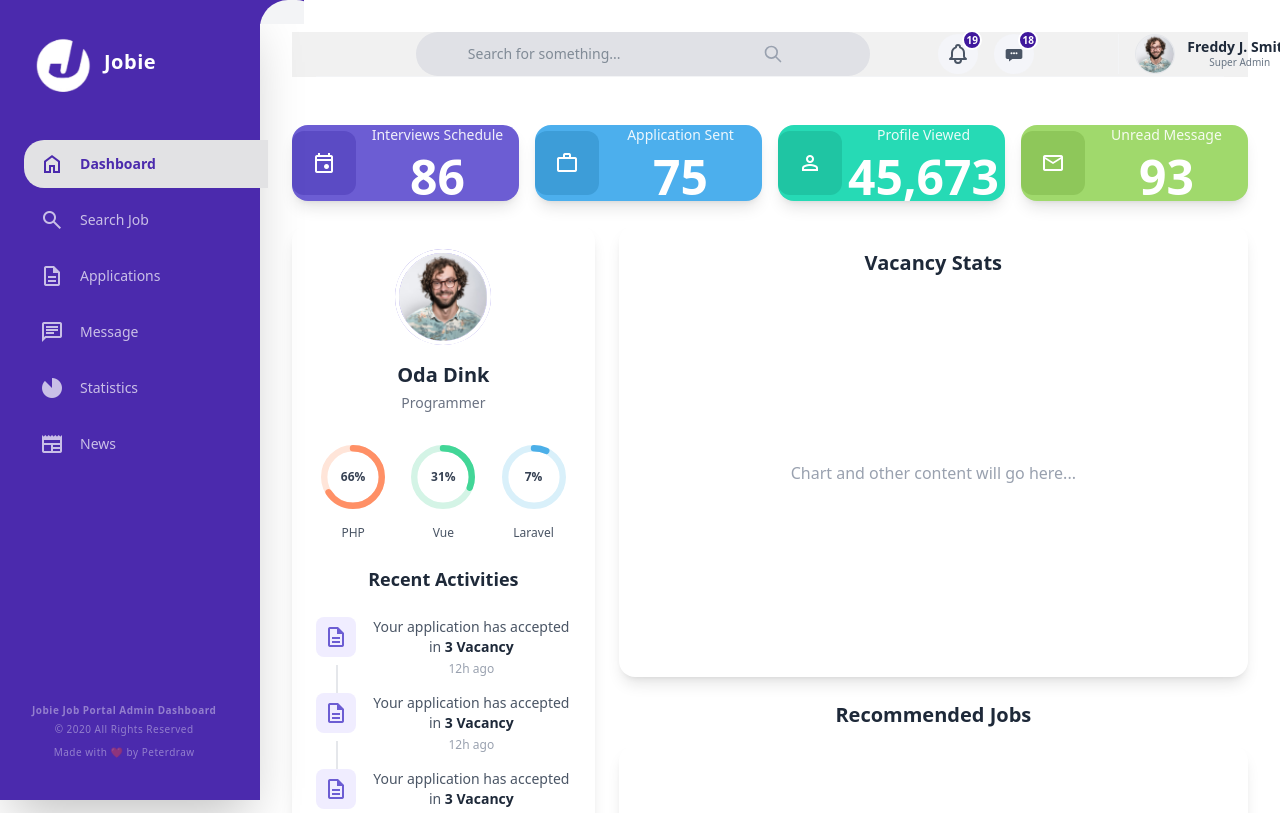
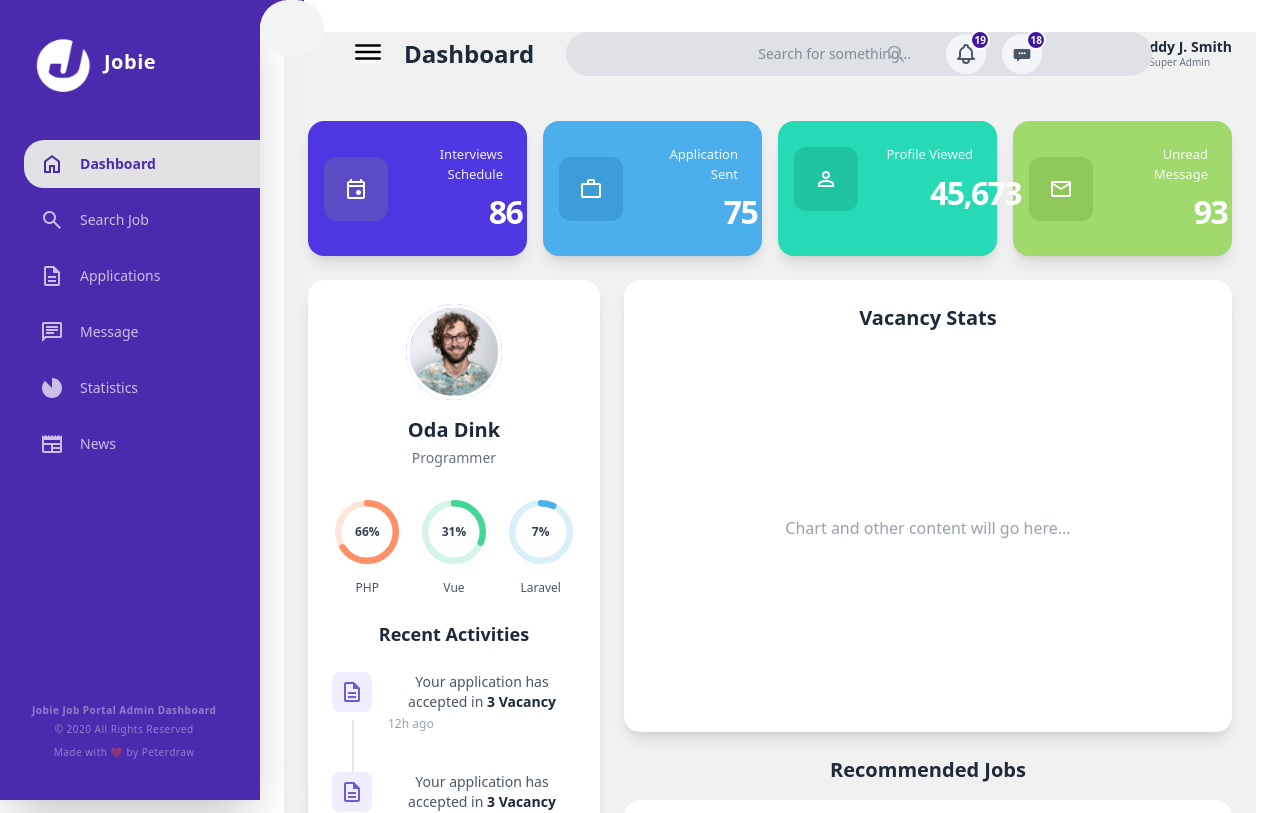
Before and after one commit to Tekfred/Jobie-Dashboard, a Vue app: page / in a window 1280 px wide. Shown: the top 813 px of the page. Built offline with nearby package versions, Linux system fonts and the light colour scheme.

Commit message:
modified features

```diff
--- a/index.html
+++ b/index.html
@@ -7,6 +7,7 @@
     <link rel="stylesheet" href="/src/style.css">
     <link href="dist/hamburgers.css" rel="stylesheet">
     <link rel="stylesheet" href="https://fonts.googleapis.com/css2?family=Material+Symbols+Outlined:opsz,wght,FILL,GRAD@20..48,100..700,0..1,-50..200" />
+    <link href="https://fonts.googleapis.com/css2?family=Poppins:wght@400;500;600;700&display=swap" rel="stylesheet">
     <title>jobiedashboard</title>
   </head>
   <body>
--- a/src/Features/dashboard/Components/RecentActivityList.vue
+++ b/src/Features/dashboard/Components/RecentActivityList.vue
@@ -1,10 +1,7 @@
 <script setup>
 import { ref } from 'vue';
 
-/**
- * RecentActivityList Component
- * Shows a feed of recent user activities
- */
+
 
 const activities = ref([
   {
@@ -45,6 +42,8 @@ const activities = ref([
   }
 ]);
 
+
+
 /**
  * Show "See More" indicator on last item
  */
@@ -57,7 +56,7 @@ const showLoadMore = ref(true);
     <h3 class="text-lg font-bold text-gray-800 mb-6">Recent Activities</h3>
 
     <!-- Activities List -->
-    <div class="space-y-4">
+    <div class="space-y-10">
       <div
         v-for="(activity, index) in activities"
         :key="activity.id"
@@ -77,12 +76,12 @@ const showLoadMore = ref(true);
         </div>
 
         <!-- Activity Content -->
-        <div class="flex-1">
+        <div class="flex-2 ">
           <p class="text-sm text-gray-600">
             {{ activity.message }}
             <span class="font-semibold text-gray-800">{{ activity.highlight }}</span>
           </p>
-          <p class="text-xs text-gray-400 mt-1">{{ activity.time }}</p>
+          <p class="text-xs text-gray-400 mt-1 text-start">{{ activity.time }}</p>
         </div>
 
         <!-- Vertical line connecting items (except last item) -->
@@ -95,13 +94,13 @@ const showLoadMore = ref(true);
       <!-- "See More" Button -->
       <div
         v-if="showLoadMore"
-        class="flex justify-center pt-4"
+        class="flex justify-center transform translate-y-12"
       >
         <button
-          class="flex items-center justify-center w-10 h-10 rounded-full bg-gray-100 hover:bg-gray-200 transition-colors group"
+          class="flex items-center justify-center w-15 h-15 rounded-full shadow-2xl bg-gray-100 hover:bg-gray-200 transition-colors"
           @click="() => {}"
         >
-          <span class="material-symbols-outlined text-gray-600 group-hover:text-gray-800">
+          <span class="material-symbols-outlined text-white-600 group-hover:text-gray-800 ">
             expand_more
           </span>
         </button>
--- a/src/Features/dashboard/Components/StatCard.vue
+++ b/src/Features/dashboard/Components/StatCard.vue
@@ -27,28 +27,28 @@ defineProps({
 
 <template>
   <div
-    class="rounded-2xl shadow-lg text-white transition-transform duration-300 hover:scale-105 hover:shadow-xl cursor-pointer"
+    class="rounded-2xl shadow-lg text-white transition-transform duration-300 hover:scale-105 hover:shadow-xl cursor-pointer mt-5"
     :class="bgColor"
   >
     <div class="flex items-center justify-between">
       <!-- Right side: Icon container -->
       <div
-        class="w-16 h-16 rounded-xl flex items-center justify-center"
+        class="w-16 h-16 rounded-xl flex items-center justify-center ml-4"
         :class="iconBg"
       >
-        <span class="material-symbols-outlined text-4xl text-white">
+        <span class="material-symbols-outlined text-4xl text-white ">
           {{ icon }}
         </span>
       </div>
       <!-- Left side: Text content -->
-      <div class="flex-1">
+      <div class="flex-1 ">
         <!-- Title text - smaller and slightly transparent -->
-        <p class="text-sm font-medium opacity-90 mb-2">
+        <p class="text-[13px] font-medium opacity-90 m-6 text-end">
           {{ title }}
         </p>
 
         <!-- Big number - the main stat -->
-        <h2 class="text-5xl font-bold">
+        <h2 class="text-[32px] font-bold transform translate-x-12 -translate-y-5 tracking-tighter    ">
           {{ value }}
         </h2>
       </div>
--- a/src/Features/dashboard/Dashboardview.vue
+++ b/src/Features/dashboard/Dashboardview.vue
@@ -1,7 +1,6 @@
 <script setup>
 import StatCard from "@/Features/dashboard/Components/StatCard.vue";
 import ProfileCard from "@/Features/dashboard/Components/ProfileCard.vue";
-import RecentActivityList from "@/Features/dashboard/Components/RecentActivityList.vue";
 import { ref } from "vue";
 
 // Import profile image
@@ -13,7 +12,7 @@ const stats = ref([
     title: "Interviews Schedule",
     value: "86",
     icon: "event",
-    bgColor: "bg-[#6C5DD3]",
+    bgColor: "bg-[#4e36e2]",
     iconBg: "bg-[#5B4BC4]",
   },
   {
@@ -77,8 +76,6 @@ const profile = ref({
   <!-- LEFT COLUMN: Profile Card only (33% width, full height) -->
   <div class="lg:col-span-4">
         <ProfileCard :profile="profile" />
-
-
       </div>
 
   <!-- RIGHT COLUMN: Vacancy Stats + Recent Activities stacked (67% width) -->
@@ -89,8 +86,6 @@ const profile = ref({
           <div class="flex items-center justify-center h-90 text-gray-400">
             <p>Chart and other content will go here...</p>
           </div>
-
-
         </div>
 
 
--- a/src/Features/layout/MainLayout.vue
+++ b/src/Features/layout/MainLayout.vue
@@ -1,32 +1,36 @@
 <script setup>
-import { ref, computed } from "vue";
 import Navbar from "./Navbar.vue";
 import sidebar from "./sidebar.vue";
-// import { useRoute } from "vue-router";
 import { useUiStore } from "../../stores/uiStore";
 
-
 const uiStore = useUiStore();
-const mainMargin = computed(() => {
-  return uiStore.isSidebarOpen ? 'ml-65' : 'ml-20';
-})
-// const title = ref("main layout");
 </script>
 
 <template>
-  <div class=" flex flex-col w-auto transition-all duration-300"
-      :class="mainMargin">
-    <section class="bg-[#f1f1f1] px-6">
-      <Navbar />
-    </section>
+  <!-- Root: full screen flex row. Sidebar reserves its width via a shim,
+       content area is flex-1 so it always fills the remaining width. -->
+  <div class="flex min-h-screen w-screen px-6 absolute right-0 overflow-x-hidden">
+    <!-- Sidebar (fixed-position) -->
+    <sidebar />
 
-    <section>
-      <sidebar />
-    </section>
+    <!-- Shim: invisible spacer that matches the sidebar width,
+         transitions alongside the sidebar to push content correctly -->
+    <div
+      class="shrink-0 transition-all duration-300"
+      :class="uiStore.isSidebarOpen ? 'w-65' : 'w-20'"
+    ></div>
 
-    <main>
-      <h1 class="w-full flex-1 px-20 py-6 overflow-y-auto text-gray-400"></h1>
-      <router-view />
-    </main>
+    <!-- Content area: flex-1 = always fills ALL remaining screen width -->
+    <div class="flex-1 flex flex-col min-w-0 transition-all duration-300">
+      <!-- Navbar — stretches full width of this content column -->
+      <section class="bg-[#f1f1f1] px-6 sticky top-0 z-10">
+        <Navbar />
+      </section>
+
+      <!-- Page content -->
+      <main class="flex-1 px-6 py-6 bg-[#f1f1f1] overflow-y-auto">
+        <router-view />
+      </main>
+    </div>
   </div>
 </template>
--- a/src/Features/layout/Navbar.vue
+++ b/src/Features/layout/Navbar.vue
@@ -1,17 +1,31 @@
 <script setup>
-import { ref } from "vue";
+import { ref, computed } from "vue";
 import Freddy from "@/assets/images/profile_img_1.png";
-import { computed } from "vue";
 import { useRoute } from "vue-router";
 import { useUiStore } from "../../stores/uiStore";
 
 const route = useRoute();
 const uiStore = useUiStore();
 
-const isActive = ref(false); // Hamburger menu
+const isActive = ref(false);
 const isBellOpen = ref(false);
 const isMsgOpen = ref(false);
 const notification = ref(18);
+
+// Menu items mirrored from sidebar to resolve the current page name
+const menuItems = [
+  { name: "Dashboard", path: "/home" },
+  { name: "Search Job", path: "/search" },
+  { name: "Applications", path: "/applications" },
+  { name: "Message", path: "/messages" },
+  { name: "Statistics", path: "/statistics" },
+  { name: "News", path: "/news" },
+];
+
+const currentPageName = computed(() => {
+  const current = menuItems.find((item) => item.path === route.path);
+  return current ? current.name : "Dashboard";
+});
 
 // Toggle logic that closes one if the other is opened
 const toggleBell = () => {
@@ -23,19 +37,20 @@ const toggleMsg = () => {
   isMsgOpen.value = !isMsgOpen.value;
   isBellOpen.value = false;
 };
+
 const toggle = () => {
   isActive.value = !isActive.value;
   uiStore.toggleSidebar();
 };
-
-
 </script>
 <template>
-  <nav class="flex items-center justify-between border-b border-gray-100 ">
-
-    <div class="flex items-center relative right-55">
+  <nav
+    class="flex items-center justify-between border-b border-gray-100 w-full "
+  >
+    <!-- Left: hamburger + page title -->
+    <div class="flex items-center relative left-10 transition-all duration-300">
       <button
-        class="hamburger--vortex ml-20 mr-4 scale-65"
+        class="hamburger--vortex mr-4 scale-65"
         :class="{ 'is-active': isActive }"
         @click="toggle"
         aria-label="Menu"
@@ -44,14 +59,16 @@ const toggle = () => {
           <span class="hamburger-inner"></span>
         </span>
       </button>
-      <h1 class="font-bold text-2xl ">{{currentPageName}}</h1>
+      <h1 class="font-poppins text-2xl font-bold text-gray-800 relative">
+        {{ currentPageName }}
+      </h1>
     </div>
 
-    <div class="flex items-center w-1/3 relative right-24">
+    <div class="flex items-center w-1/3 relative">
       <input
         type="text"
         placeholder="Search for something..."
-        class="px-50 bg-[#e0e1e6] relative right-8 border-none rounded-3xl py-3 pl-13 focus:ring-2 focus:ring-purple-500 transition-all text-sm"
+        class="px-48 bg-[#e0e1e6] border-none rounded-3xl py-3 focus:ring-2 focus:ring-purple-500 transition-all text-sm"
       />
       <span class="absolute -right-8 text-gray-400 w-5 h-5 bg-[eeeff2]">
         <svg
@@ -150,9 +167,7 @@ const toggle = () => {
         </div>
       </div>
 
-      <div
-        class="flex items-center pl-4 border-l border-gray-100 transform translate-x-17"
-      >
+      <div class="flex items-center pl-4 border-l border-gray-100">
         <RouterLink to="/profile">
           <img
             class="w-10 h-10 rounded-full object-cover border border-gray-200"
--- a/src/Features/layout/sidebar.vue
+++ b/src/Features/layout/sidebar.vue
@@ -23,7 +23,10 @@ const currentPageName = computed(() => {
 });
 
 const sideMargin = computed(() => {
-  return uiStore.isSidebarOpen ? "overflow-hidden opacity-100" : "opacity-0";
+  // Slide the curved piece along with the sidebar width
+  return uiStore.isSidebarOpen
+    ? "left-56 opacity-100 pointer-events-none"
+    : "left-12 opacity-0 pointer-events-none";
 });
 
 const sideinfo = computed(() => {
@@ -37,7 +40,7 @@ const sideinfo = computed(() => {
     :class="uiStore.isSidebarOpen ? 'w-65' : 'w-20'"
   >
     <div
-      class="absolute -top-14 left-56 w-20 h-20 bg-[#4B2AAD] -right-3"
+      class="absolute -top-14 w-20 h-20 bg-[#4B2AAD] -right-3 transition-all duration-300"
       :class="sideMargin"
     >
       <div
@@ -55,8 +58,6 @@ const sideinfo = computed(() => {
         <img :src="logo" alt="logo" />
       </div>
 
-
-
       <!--
         👇 The text fades out when sidebar closes
         opacity-100 when open, opacity-0 when closed
@@ -68,10 +69,6 @@ const sideinfo = computed(() => {
         Jobie
       </h1>
     </div>
-
-    <!-- <div
-      class="absolute -top-2 left-60 w-20 h-20 bg-[#4B2AAD] -right-2"
-    ></div> -->
 
     <!-- Navigation -->
     <nav class="space-y-2">
@@ -88,7 +85,7 @@ const sideinfo = computed(() => {
           class="flex items-center gap-4 px-4 py-3 rounded-l-[20px] transition-all duration-300 group relative"
           :class="
             isActive
-              ? 'bg-[#e2e2e4] text-[#4B2AAD] -mr-8 overflow-hidden'
+              ? 'bg-[#e2e2e4] text-[#4B2AAD] -mr-6 overflow-hidden'
               : 'text-white/70 hover:text-white hover:bg-white/10 -mr-6'
           "
         >
@@ -106,10 +103,13 @@ const sideinfo = computed(() => {
 
           <!-- Text -->
           <span
-            class="font-medium text-sm"
-            :class="
-              isActive ? 'text-[#4B2AAD] font-semibold overflow-hidden' : ''
-            "
+            class="font-medium text-sm whitespace-nowrap transition-all duration-300 overflow-hidden"
+            :class="[
+              isActive ? 'text-[#4B2AAD] font-semibold' : '',
+              uiStore.isSidebarOpen
+                ? 'max-w-xs opacity-100 w-auto'
+                : 'max-w-0 opacity-0 w-0',
+            ]"
           >
             {{ item.name }}
           </span>
```
Lines whose indentation alone changed are shown as unchanged.
